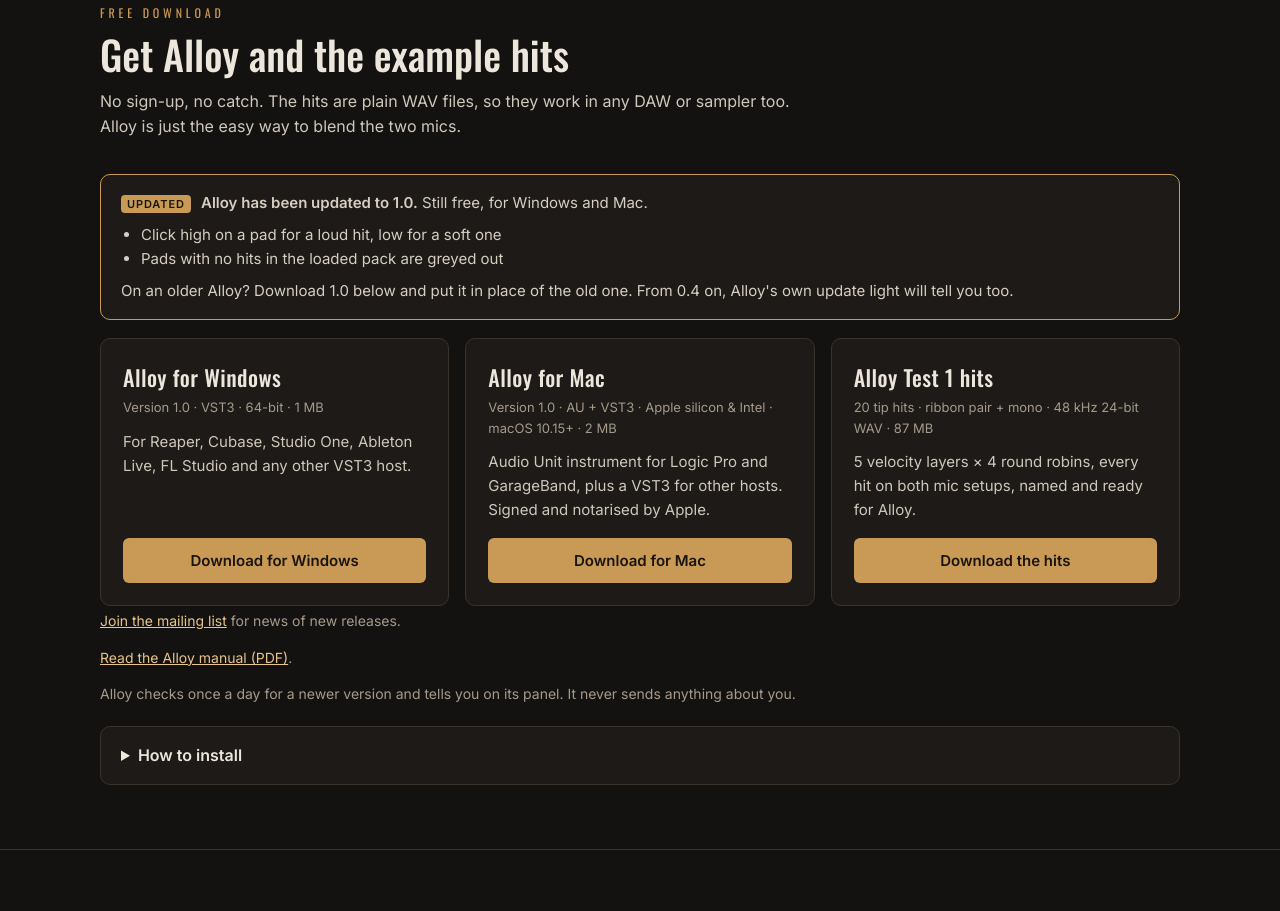
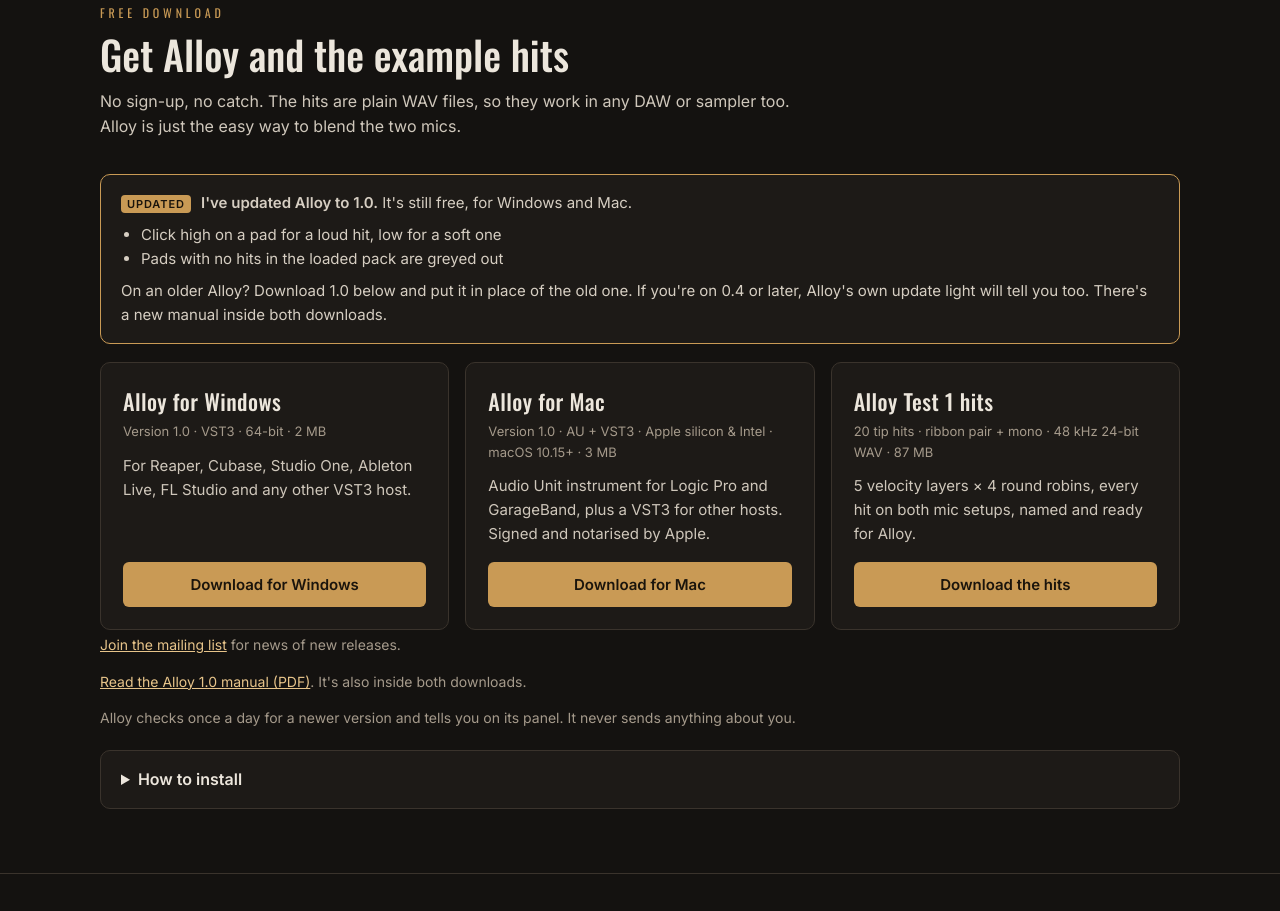
Before and after one commit to CollingwoodCymbals/cymbalsamples, a plain HTML site: page index.html in a window 1280 px wide. Shown: the part 3441-4352 px from the top of the page. Drawn offline with nearby package versions, Linux system fonts and the light colour scheme.

Commit message:
Alloy 1.0 final zips (manual inside), manual on its own, update note in Dave's voice
Co-Authored-By: Claude Opus 5.5 <noreply@anthropic.com>
Claude-Session: https://claude.ai/code/session_016JXowSgdLph95ky1tddbuj

```diff
--- a/index.html
+++ b/index.html
@@ -443,23 +443,23 @@ footer .wrap{display:flex;flex-wrap:wrap;gap:12px 30px;justify-content:space-bet
       <p>No sign-up, no catch. The hits are plain WAV files, so they work in any DAW or sampler too. Alloy is just the easy way to blend the two mics.</p>
     </div>
     <div class="upd-box" id="updated">
-      <div><span class="new-tag">Updated</span> <b>Alloy has been updated to 1.0.</b> Still free, for Windows and Mac.</div>
+      <div><span class="new-tag">Updated</span> <b>I've updated Alloy to 1.0.</b> It's still free, for Windows and Mac.</div>
       <ul>
         <li>Click high on a pad for a loud hit, low for a soft one</li>
         <li>Pads with no hits in the loaded pack are greyed out</li>
       </ul>
-      <div>On an older Alloy? Download 1.0 below and put it in place of the old one. From 0.4 on, Alloy's own update light will tell you too.</div>
+      <div>On an older Alloy? Download 1.0 below and put it in place of the old one. If you're on 0.4 or later, Alloy's own update light will tell you too. There's a new manual inside both downloads.</div>
     </div>
     <div class="dl-grid">
       <div class="card">
         <h3>Alloy for Windows</h3>
-        <div class="meta">Version 1.0 · VST3 · 64-bit · 1 MB</div>
+        <div class="meta">Version 1.0 · VST3 · 64-bit · 2 MB</div>
         <p>For Reaper, Cubase, Studio One, Ableton Live, FL Studio and any other VST3 host.</p>
         <a class="btn" href="https://github.com/CollingwoodCymbals/cymbalsamples/releases/download/alloy-1.0/Alloy-1.0-Windows.zip" download>Download for Windows</a>
       </div>
       <div class="card">
         <h3>Alloy for Mac</h3>
-        <div class="meta">Version 1.0 · AU + VST3 · Apple silicon &amp; Intel · macOS 10.15+ · 2 MB</div>
+        <div class="meta">Version 1.0 · AU + VST3 · Apple silicon &amp; Intel · macOS 10.15+ · 3 MB</div>
         <p>Audio Unit instrument for Logic Pro and GarageBand, plus a VST3 for other hosts. Signed and notarised by Apple.</p>
         <a class="btn" href="https://github.com/CollingwoodCymbals/cymbalsamples/releases/download/alloy-1.0/Alloy-1.0-Mac.zip" download>Download for Mac</a>
       </div>
@@ -472,7 +472,7 @@ footer .wrap{display:flex;flex-wrap:wrap;gap:12px 30px;justify-content:space-bet
     </div>
 
     <p class="upd"><a href="#signup">Join the mailing list</a> for news of new releases.</p>
-    <p class="upd"><a href="downloads/Alloy-0.6-manual.pdf">Read the Alloy manual (PDF)</a>.</p>
+    <p class="upd"><a href="downloads/Alloy-1.0-Manual.pdf">Read the Alloy 1.0 manual (PDF)</a>. It's also inside both downloads.</p>
     <p class="upd">Alloy checks once a day for a newer version and tells you on its panel. It never sends anything about you.</p>
 
     <details class="inst">
```
Also changed, not shown: alloy-panel.jpg, 3 other files.
